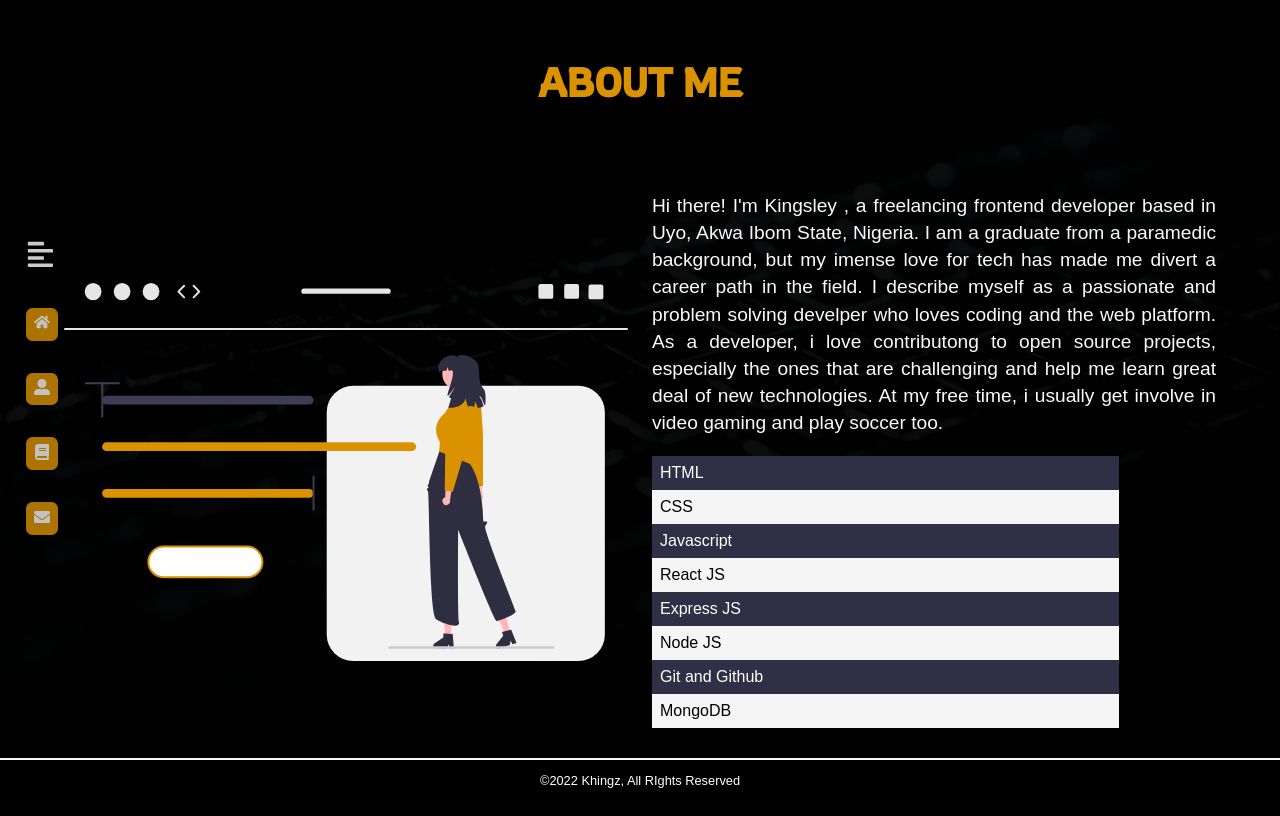
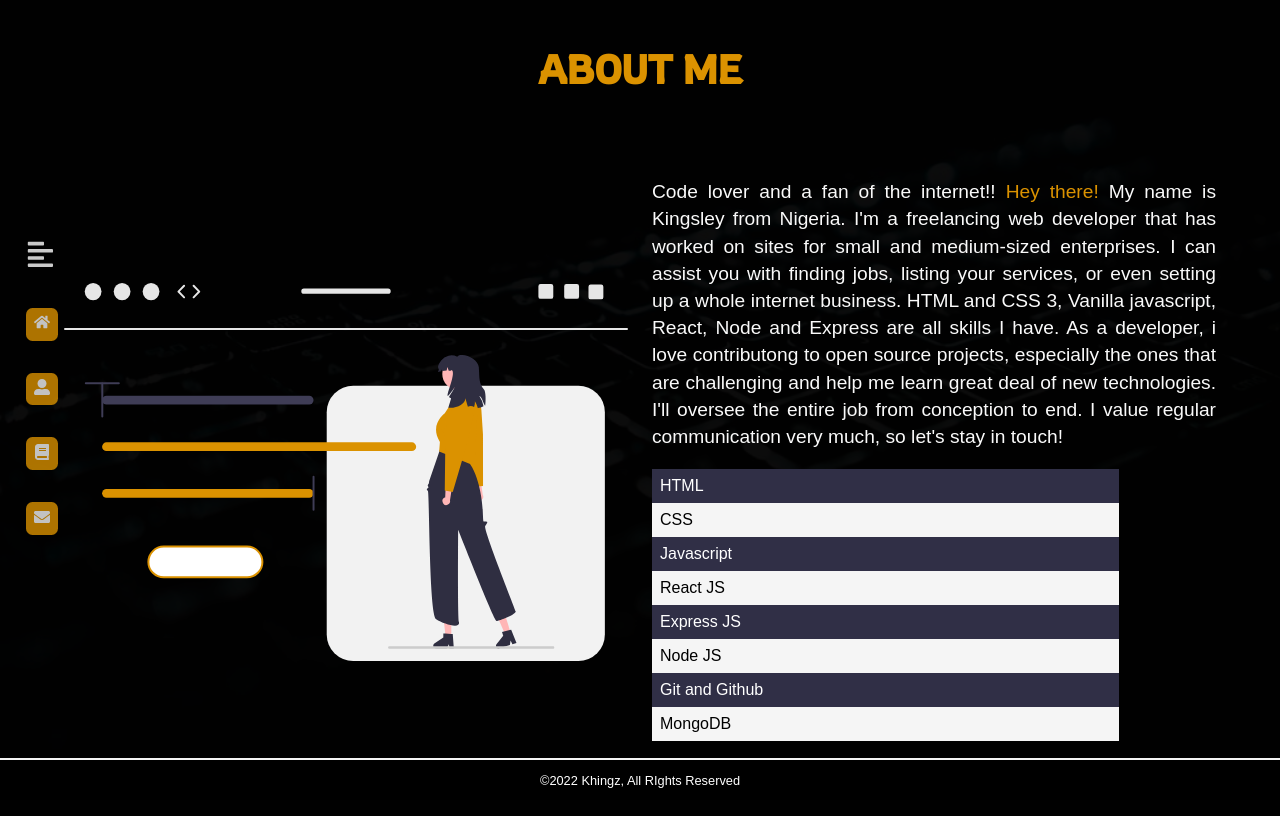
Before and after one commit to Khingz/port-web, a React (Create React App) app: page /about in a window 1280 px wide. Built offline with nearby package versions, Linux system fonts and the light colour scheme; a web font is replaced by a local one.

Commit message:
netlify success page added 5

```diff
--- a/public/index.html
+++ b/public/index.html
@@ -16,6 +16,11 @@
     <title>Khingz - Welcome</title>
   </head>
   <body>
+    <form name="contact" netlify netlify-honeypot="bot-field" hidden>
+      <input type="text" name="name" />
+      <input type="email" name="email" />
+      <textarea name="message"></textarea>
+    </form>
     <noscript>You need to enable JavaScript to run this app.</noscript>
     <div id="root"></div>
     <!--
--- a/src/Pages/About.jsx
+++ b/src/Pages/About.jsx
@@ -13,9 +13,10 @@ const about = () => {
          </div>
         <div className="about-content">
         <p>
-         Hi there! I'm Kingsley , a freelancing frontend developer based in Uyo, Akwa Ibom State, Nigeria. I am a graduate from a paramedic background, but my imense love for tech has made me divert a career path in the field. I describe myself as a passionate and problem solving develper who loves coding and the web platform.
-         As a developer, i love contributong to open source projects, especially the ones that are challenging and help me learn great deal of new technologies.
-         At my free time, i usually get involve in video gaming and play soccer too.
+          Code lover and a fan of the internet!! <span style={{color:'#db9200'}}>Hey there!</span> My name is Kingsley from Nigeria. I'm a freelancing web developer that has worked on sites for small and medium-sized enterprises. I can assist you with finding jobs, listing your services, or even setting up a whole internet business.
+          HTML and CSS 3, Vanilla javascript, React, Node and Express are all skills I have. As a developer, i love contributong to open source projects, especially the ones that are challenging and help me learn great deal of new technologies.
+          I'll oversee the entire job from conception to end.
+          I value regular communication very much, so let's stay in touch!
          </p>
          <div className="tech-familiar">
            <ul>
```
